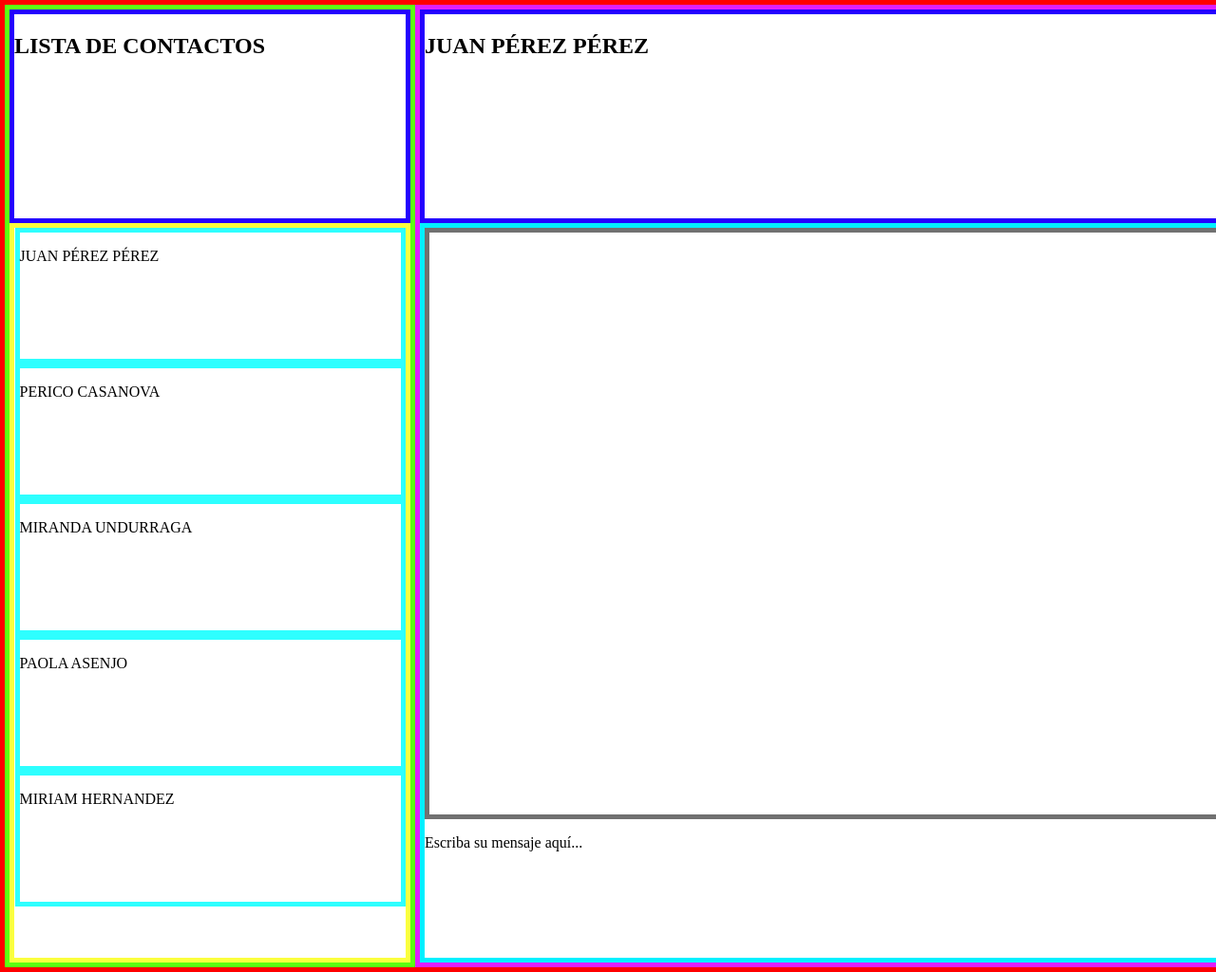
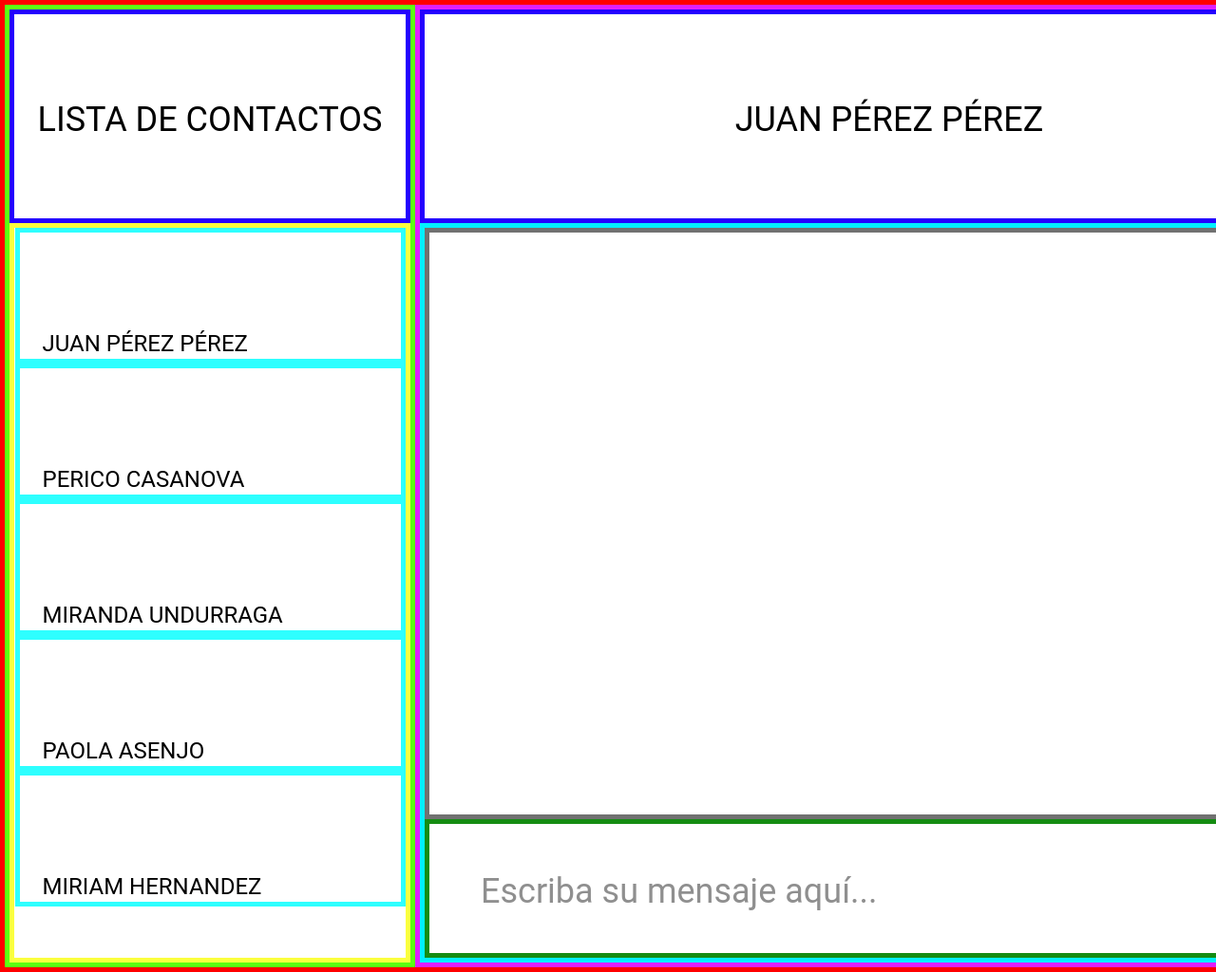
Before and after one commit to franciscodelrio/ejercicios-taller-apps, a plain HTML site: page whatzapp/index.html in a window 1280 px wide. Shown: the top 1024 px of the page at 95% size. Drawn offline with Linux system fonts and the light colour scheme.

Commit message:
se actualiza diseño versión final

```diff
--- a/whatzapp/index.html
+++ b/whatzapp/index.html
@@ -15,19 +15,19 @@
         </header>
         <section class="seccion-contactos">
             <article class="contactos">
-                <p>JUAN PÉREZ PÉREZ</p>
+                <p1>JUAN PÉREZ PÉREZ</p1>
                 </article>
                 <article class="contactos">
-                <p>PERICO CASANOVA</p>
+                <p1>PERICO CASANOVA</p1>
                 </article>
                 <article class="contactos">
-                <p>MIRANDA UNDURRAGA</p>
+                <p1>MIRANDA UNDURRAGA</p1>
                 </article>
                 <article class="contactos">
-                <p>PAOLA ASENJO</p>
+                <p1>PAOLA ASENJO</p1>
                 </article>
                 <article class="contactos">
-                <p>MIRIAM HERNANDEZ</p>
+                <p1>MIRIAM HERNANDEZ</p1>
                 </article>
         </section>
     </aside>
@@ -40,7 +40,7 @@
 
             </article>
             <footer class="contenedor-mensaje">
-            <P>Escriba su mensaje aquí...</P>
+            <P2>Escriba su mensaje aquí...</P2>
             </footer>
         </section>
     </aside>
--- a/whatzapp/styles.css
+++ b/whatzapp/styles.css
@@ -88,3 +88,48 @@ main {
     border: 5px solid #717171;
     box-sizing: border-box;
 }
+
+.contenedor-mensaje {
+    margin: 0 auto;
+    width: 978px;
+    height: 146px;
+    background: #FFFFFF;
+    border: 5px solid #158C12;
+    box-sizing: border-box;
+}
+
+h1 {
+    font-family: Roboto;
+    font-style: normal;
+    font-weight: normal;
+    font-size: 36px;
+    line-height: 42px;
+    color: #000000;
+    position: relative;
+    top: 60px;
+    text-align: center;
+}
+
+p1 {
+    font-family: Roboto;
+    font-style: normal;
+    font-weight: normal;
+    font-size: 24px;
+    line-height: 28px;
+    color: #000000;
+    position: relative;
+    top: 103px;
+    left: 24px;
+}
+
+p2 {
+    font-family: Roboto;
+    font-style: normal;
+    font-weight: normal;
+    font-size: 36px;
+    line-height: 42px;
+    color: #8F8F8F;
+    position: relative;
+    top: 50px;
+    left: 54px;
+}
```
